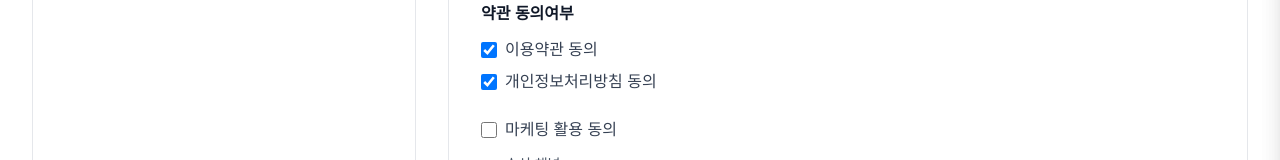
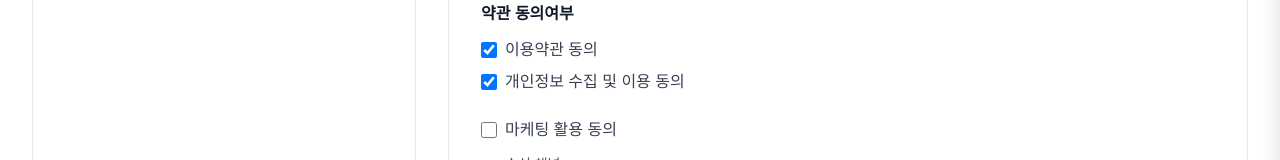
Before and after one commit to byunhyesun/seepn, a Next.js app: page /mypage/profile in a window 1280 px wide. Shown: the part 461-621 px from the top of the page. Built offline with nearby package versions, Linux system fonts and the light colour scheme; no server answers.

Commit message:
chore(mypage): wording update - change privacy agreement label to '개인정보 수집 및 이용 동의'

```diff
--- a/src/app/mypage/profile/page.tsx
+++ b/src/app/mypage/profile/page.tsx
@@ -68,7 +68,7 @@ export default function MyPageProfileEdit() {
         phone: '휴대폰 번호',
         agreements: '약관 동의여부',
         agreeTerms: '이용약관 동의',
-        agreePrivacy: '개인정보처리방침 동의',
+        agreePrivacy: '개인정보 수집 및 이용 동의',
         marketing: '마케팅 활용 동의',
         channels: '수신 채널',
         emailChannel: '이메일',
```
